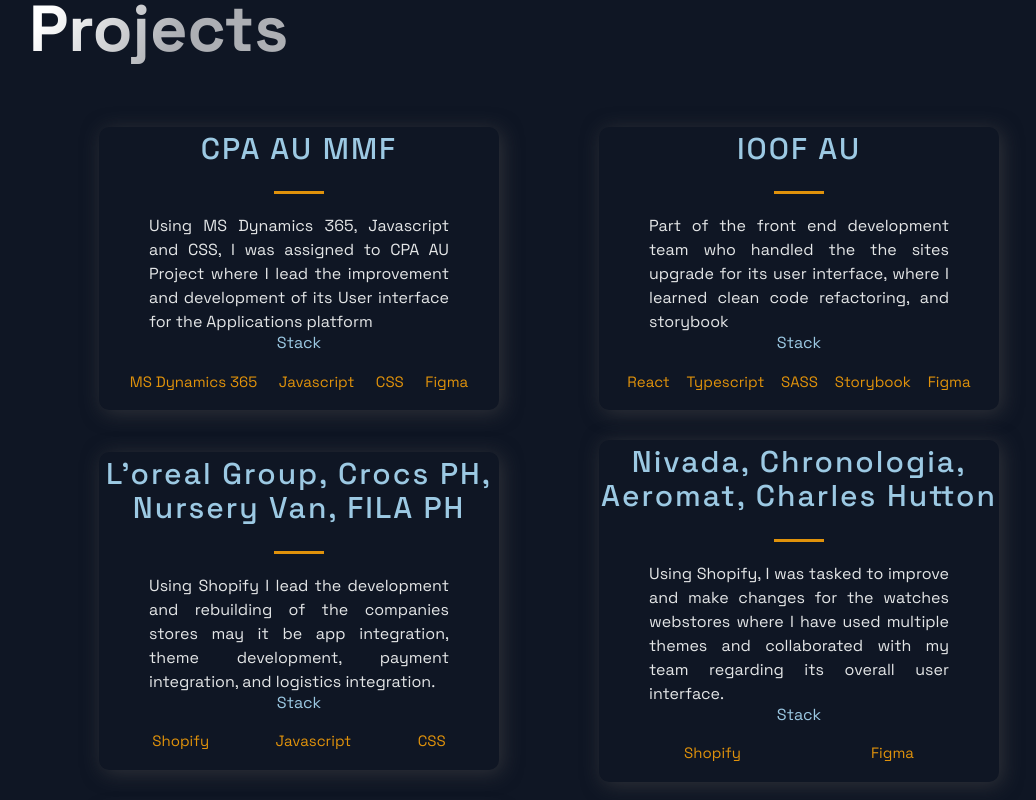
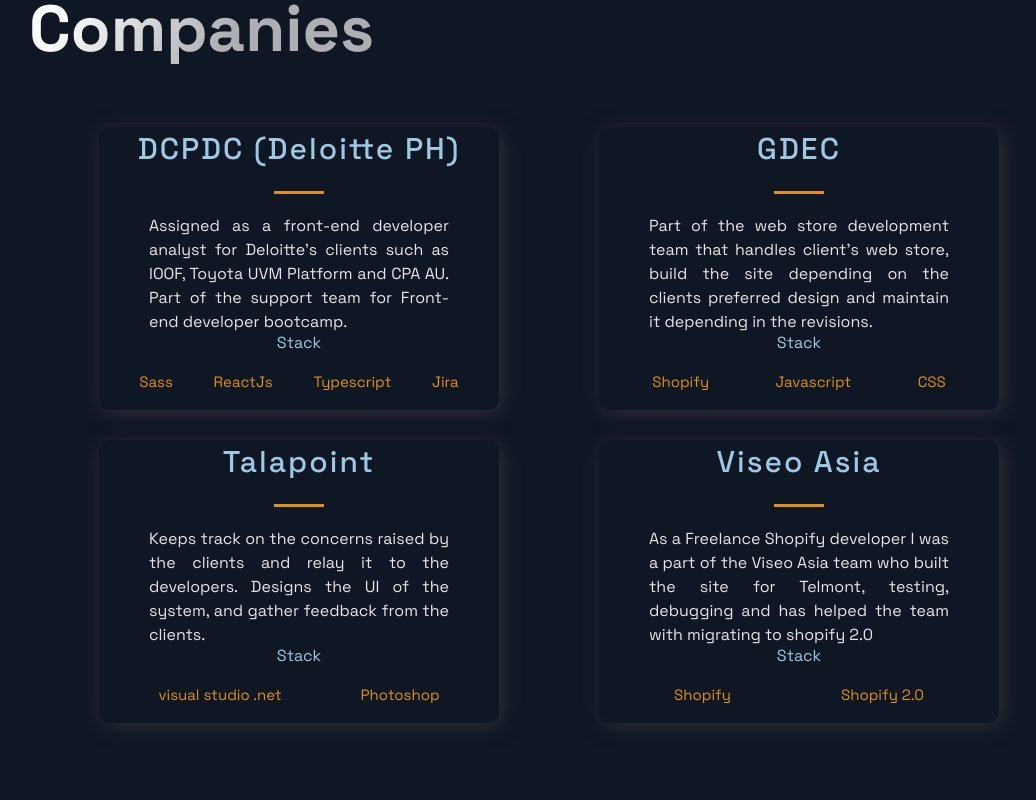
Before and after one commit to jansorianowork/nextjs-portfolio-2022, a Next.js app: page / in a window 1280 px wide. Shown: the part 740-1540 px from the top of the page, without its empty margins (91-1127 px from the left). Built offline with nearby package versions, Linux system fonts and the light colour scheme.

Commit message:
updated cv

```diff
--- a/src/components/Projects/Projects.js
+++ b/src/components/Projects/Projects.js
@@ -7,7 +7,7 @@
 const Projects = () => (
   <Section id="projects">
     <SectionDivider colorAlt/>
-    <SectionTitle main>Projects</SectionTitle>
+    <SectionTitle main>Companies</SectionTitle>
     <GridContainer>
       {projects.map((p, i) => {
         return (
--- a/src/constants/constants.js
+++ b/src/constants/constants.js
@@ -1,49 +1,40 @@
 export const projects = [
   {
-    title: 'CPA AU MMF',
-    description: "Using MS Dynamics 365, Javascript and CSS, I was assigned to CPA AU Project where I lead the improvement and development of its User interface for the Applications platform",
+    title: 'DCPDC (Deloitte PH)',
+    description: "Assigned as a front-end developer analyst for Deloitte’s clients such as IOOF, Toyota UVM Platform and CPA AU. Part of the support team for Front-end developer bootcamp.",
       image: '/images/1.png',
-      tags: ['MS Dynamics 365', 'Javascript', 'CSS', 'Figma'],
+      tags: ['Sass', 'ReactJs', 'Typescript', 'Jira'],
     source: 'https://google.com',
     visit: 'https://google.com',
     id: 0,
   },
   {
-    title: 'IOOF AU',
-    description:"Part of the front end development team who handled the the sites upgrade for its user interface, where I learned clean code refactoring, and storybook",
-    image: '/images/2.png',
-    tags: ['React', 'Typescript','SASS','Storybook','Figma'],
+    title: "GDEC",
+    description: "Part of the web store development team that handles client’s web store, build the site depending on the clients preferred design and maintain it depending in the revisions.",
+      image: '/images/3.jpg',
+      tags: ['Shopify', 'Javascript','CSS'],
     source: 'https://google.com',
     visit: 'https://google.com',
     id: 1,
   },
+
   {
-    title: "L'oreal Group, Crocs PH, Nursery Van, FILA PH",
-    description: "Using Shopify I lead the development and rebuilding of the companies stores may it be app integration, theme development, payment integration, and logistics integration.",
-      image: '/images/3.jpg',
-      tags: ['Shopify', 'Javascript','CSS'],
+    title: 'Talapoint',
+    description: "Keeps track on the concerns raised by the clients and relay it to the developers. Designs the UI of the system, and gather feedback from the clients.",
+    image: '/images/4.jpg',
+    tags: ['visual studio .net', 'Photoshop'],
     source: 'https://google.com',
     visit: 'https://google.com',
     id: 2,
   },
-
   {
-    title: 'Nivada, Chronologia, Aeromat, Charles Hutton',
-    description: "Using Shopify, I was tasked to improve and make changes for the watches webstores where I have used multiple themes and collaborated with my team regarding its overall user interface.",
-    image: '/images/4.jpg',
-    tags: ['Shopify', 'Figma'],
-    source: 'https://google.com',
-    visit: 'https://google.com',
-    id: 3,
-  },
-  {
-    title: 'Telmont France',
+    title: 'Viseo Asia',
     description: "As a Freelance Shopify developer I was a part of the Viseo Asia team who built the site for Telmont, testing, debugging and has helped the team with migrating to shopify 2.0",
     image: '/images/4.jpg',
     tags: ['Shopify', 'Shopify 2.0'],
     source: 'https://google.com',
     visit: 'https://google.com',
-    id: 4,
+    id: 3,
   },
 ];
 
```
Also changed, not shown: 2 other files (tests, documents, lock files or other folders).
